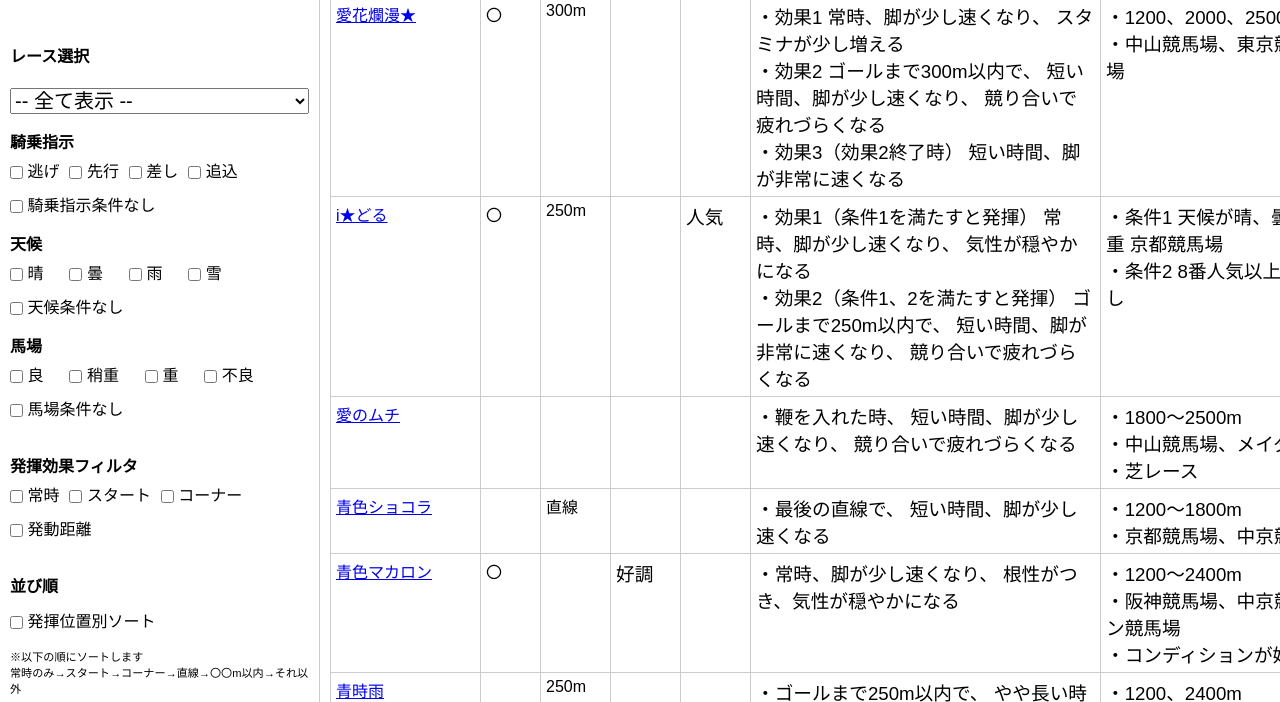
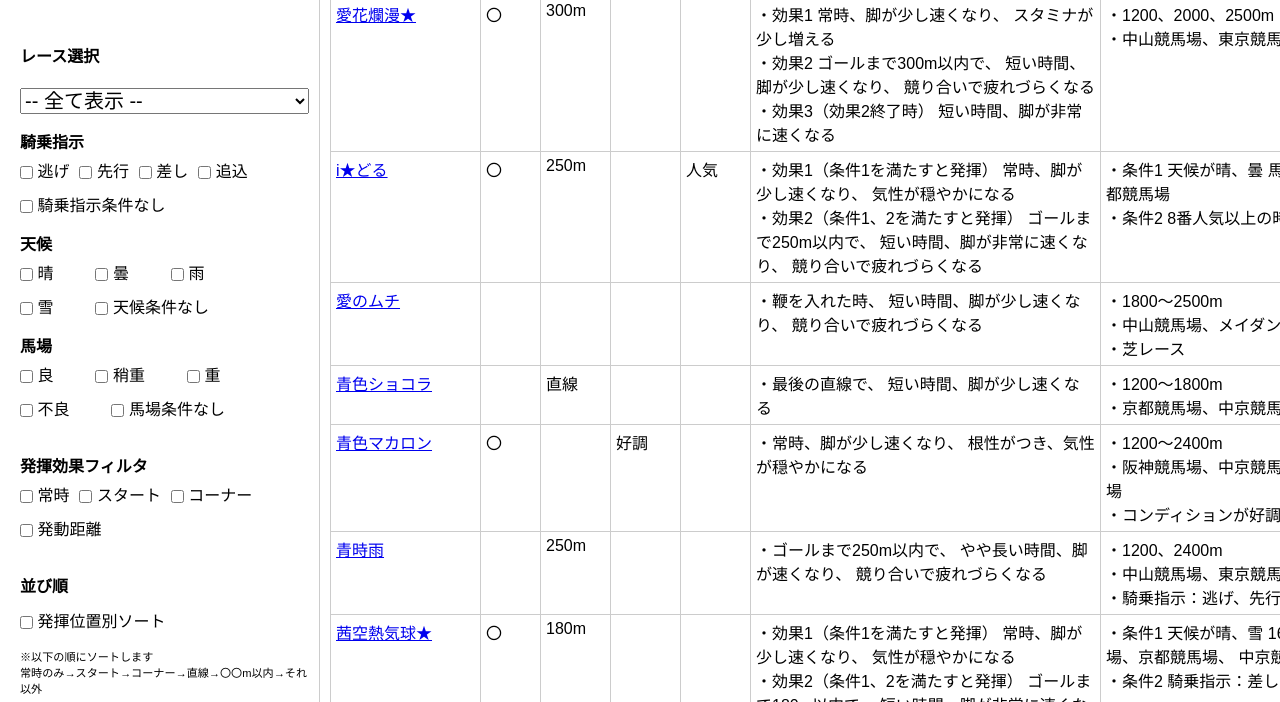
Before and after one commit to takana666/DBMS_trainer_data_search, a plain HTML site: page index.html in a window 1280 px wide. Shown: the part 98-800 px from the top of the page. Drawn offline with Linux system fonts and the light colour scheme.

Commit message:
Add files via upload

```diff
--- a/index.html
+++ b/index.html
@@ -28,6 +28,7 @@
     .filter-panel {
       width: 25%;
       padding: 10px;
+      padding-left: 20px; /* 左側に余白を追加 */
       box-sizing: border-box;
       border-right: 1px solid #ccc;
       overflow-y: auto;
@@ -46,23 +47,22 @@
       gap: 10px;
       align-items: center;
     }
-    /* 天候グループ：ラベルテキスト末尾に全角スペースを追加 */
+    /* 天候グループ：ラベル末尾に全角スペースを追加 */
     .checkboxes.weather label::after {
       content: "　";
     }
-    /* 馬場グループ：ラベルテキスト末尾に全角スペースを追加 */
+    /* 馬場グループ：ラベル末尾に全角スペースを追加 */
     .checkboxes.baba label::after {
       content: "　";
     }
-    /* 右側テーブル領域 */
+    /* 右側テーブル領域：横スクロールを有効に */
     .table-panel {
       width: 75%;
       padding: 10px;
       box-sizing: border-box;
       max-height: 100vh;
       overflow-y: auto;
-      overflow-x: hidden;
-
+      overflow-x: auto;
     }
     /* テーブル固定レイアウトと列幅指定 */
     table {
@@ -71,10 +71,10 @@
       border-collapse: collapse;
     }
     colgroup col {
-      /* ご指定の幅 */
+      /* 固定列幅（指定通り） */
       /* 才能名:150px, 常時:60px, 発動位置:70px, コンディション:70px, 縛り:70px, 発揮効果:350px, 発揮条件:350px, 発揮対象:100px, 発揮確率:80px */
     }
-    /* テーブルセル：全テキスト表示（折り返し） */
+    /* テーブルセル：全テキスト表示（折り返し）＋フォントサイズ12pt */
     th, td {
       border: 1px solid #ccc;
       padding: 5px;
@@ -83,6 +83,7 @@
       white-space: normal;
       word-break: break-word;
       overflow: visible;
+      font-size: 12pt;
     }
     /* テーブルヘッダー固定 */
     th {
@@ -144,7 +145,6 @@
         <option value="37">東京大賞典</option>
       </select>
 
-
       <!-- 騎乗指示グループ -->
       <div class="filter-group">
         <h4>騎乗指示</h4>
@@ -161,10 +161,10 @@
       <div class="filter-group">
         <h4>天候</h4>
         <div class="checkboxes weather">
-          <label><input type="checkbox" name="weather" value="晴"> 晴</label>
-          <label><input type="checkbox" name="weather" value="曇"> 曇</label>
-          <label><input type="checkbox" name="weather" value="雨"> 雨</label>
-          <label><input type="checkbox" name="weather" value="雪"> 雪</label>
+          <label><input type="checkbox" name="weather" value="晴"> 晴　</label>
+          <label><input type="checkbox" name="weather" value="曇"> 曇　</label>
+          <label><input type="checkbox" name="weather" value="雨"> 雨　</label>
+          <label><input type="checkbox" name="weather" value="雪"> 雪　</label>
           <label><input type="checkbox" name="weather" value="天候条件なし"> 天候条件なし</label>
         </div>
       </div>
@@ -173,10 +173,10 @@
       <div class="filter-group">
         <h4>馬場</h4>
         <div class="checkboxes baba">
-          <label><input type="checkbox" name="baba" value="良"> 良</label>
-          <label><input type="checkbox" name="baba" value="稍重"> 稍重</label>
-          <label><input type="checkbox" name="baba" value="重"> 重</label>
-          <label><input type="checkbox" name="baba" value="不良"> 不良</label>
+          <label><input type="checkbox" name="baba" value="良"> 良　</label>
+          <label><input type="checkbox" name="baba" value="稍重"> 稍重　</label>
+          <label><input type="checkbox" name="baba" value="重"> 重　</label>
+          <label><input type="checkbox" name="baba" value="不良"> 不良　</label>
           <label><input type="checkbox" name="baba" value="馬場条件なし"> 馬場条件なし</label>
         </div>
       </div>
@@ -201,16 +201,11 @@
         <h4>並び順</h4>
         <div class="checkboxes">
           <label><input type="checkbox" id="sortEffect"> 発揮位置別ソート</label>
-
-          <br>
-          <br>
-
+          <br><br>
           <small><small>
           ※以下の順にソートします<br>
           常時のみ→スタート→コーナー→直線→〇〇m以内→それ以外<br>
-
           </small></small><br>
-
         </div>
       </div>
     </div>
@@ -445,16 +440,15 @@
       }
     }
 
-    // 【修正】馬場フィルター：天候フィルターと同様のロジックに
+    // 【修正】馬場フィルター：天候フィルターと同様のロジック
     function checkBaba(conditionStr, selectedOptions) {
       if (selectedOptions.length === 0) return true;
       if (conditionStr.indexOf("馬場状態が") !== -1) {
-        const selectedBabas = selectedOptions.filter(val => val !== "馬場条件なし");
-        if (selectedBabas.length === 0) return false;
-        for (let b of selectedBabas) {
-          if (conditionStr.indexOf(b) !== -1 && conditionStr.indexOf("馬場状態が") !== -1 && new RegExp("馬場状態が[\\s\u3000]*" + b).test(conditionStr)) {
-            return true;
-          }
+        const selectedStates = selectedOptions.filter(val => val !== "馬場条件なし");
+        if (selectedStates.length === 0) return false;
+        for (let state of selectedStates) {
+          let regex = new RegExp("馬場状態が[\\s\u3000]*" + state);
+          if (regex.test(conditionStr)) return true;
         }
         return false;
       } else {
@@ -595,44 +589,44 @@
         tdPosition.textContent = getActivationPosition(record["発揮効果"] || "");
         tr.appendChild(tdPosition);
 
-        // コンディション列（14pt）
+        // コンディション列（12pt）
         const tdConditionCol = document.createElement('td');
         tdConditionCol.textContent = getCondition(record["発揮条件"] || "");
-        tdConditionCol.style.fontSize = "14pt";
+        tdConditionCol.style.fontSize = "12pt";
         tr.appendChild(tdConditionCol);
 
-        // 縛り列（14pt）
+        // 縛り列（12pt）
         const tdRestriction = document.createElement('td');
         tdRestriction.textContent = getRestriction(record["発揮条件"] || "");
-        tdRestriction.style.fontSize = "14pt";
+        tdRestriction.style.fontSize = "12pt";
         tr.appendChild(tdRestriction);
 
-        // 発揮効果（改行処理、14pt）
+        // 発揮効果（改行処理、12pt）
         const tdEffect = document.createElement('td');
         let effectText = record["発揮効果"] || "";
         effectText = effectText.replace(/\s+(\u30FB)/g, '<br>$1');
         tdEffect.innerHTML = effectText;
-        tdEffect.style.fontSize = "14pt";
+        tdEffect.style.fontSize = "12pt";
         tr.appendChild(tdEffect);
 
-        // 発揮条件（改行処理、14pt）
+        // 発揮条件（改行処理、12pt）
         const tdCond = document.createElement('td');
         let condText = record["発揮条件"] || "";
         condText = condText.replace(/\s+(\u30FB)/g, '<br>$1');
         tdCond.innerHTML = condText;
-        tdCond.style.fontSize = "14pt";
+        tdCond.style.fontSize = "12pt";
         tr.appendChild(tdCond);
 
-        // 発揮対象（14pt）
+        // 発揮対象（12pt）
         const tdTarget = document.createElement('td');
         tdTarget.textContent = record["発揮対象"] || "";
-        tdTarget.style.fontSize = "14pt";
+        tdTarget.style.fontSize = "12pt";
         tr.appendChild(tdTarget);
 
-        // 発揮確率（14pt）
+        // 発揮確率（12pt）
         const tdProb = document.createElement('td');
         tdProb.textContent = record["発揮確率"] || "";
-        tdProb.style.fontSize = "14pt";
+        tdProb.style.fontSize = "12pt";
         tr.appendChild(tdProb);
 
         tbody.appendChild(tr);
```
